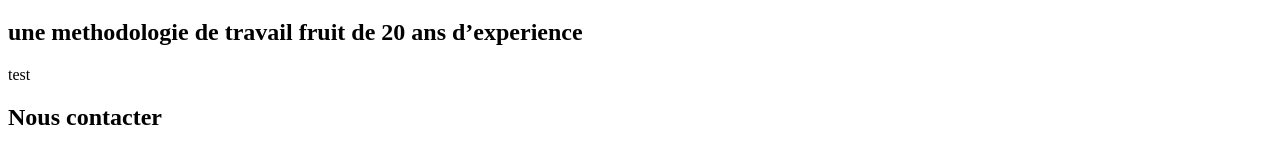
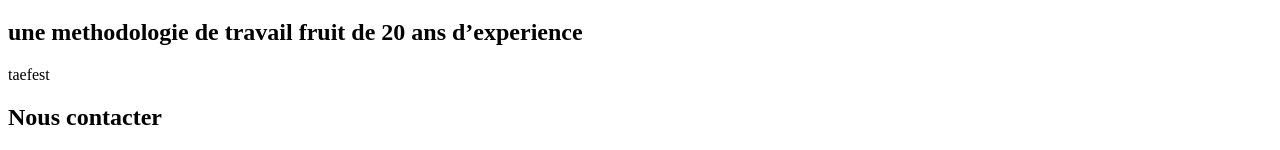
Before and after one commit to nburd01/coachKeepersV2, a Nuxt app: page / in a window 1280 px wide. Shown: the part 298-448 px from the top of the page. Built offline with nearby package versions, Linux system fonts and the light colour scheme.

Commit message:
created bubble atom

```diff
--- /dev/null
+++ b/components/BubbleElement.vue
@@ -0,0 +1,11 @@
+<template>
+  <div>
+    <div class="bubble">taefest</div>
+  </div>
+</template>
+
+<script>
+export default {};
+</script>
+
+<style lang="scss" scoped></style>
--- a/pages/index.vue
+++ b/pages/index.vue
@@ -8,8 +8,7 @@
         <h1 class="title-secondary title-info">
           une methodologie de travail fruit de 20 ans d’experience
         </h1>
-        <div class="bubble">test</div>
-
+        <BubbleElement />
         <div class="contactUs">
           <h2 class="contact">Nous contacter</h2>
           <font-awesome-icon
```
